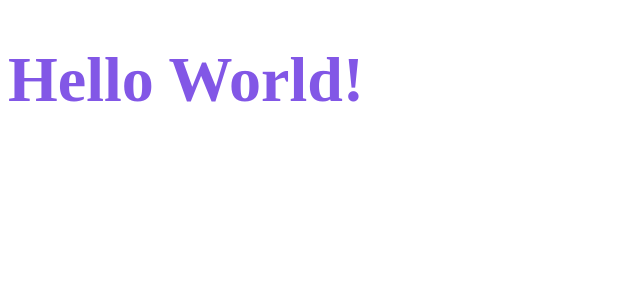
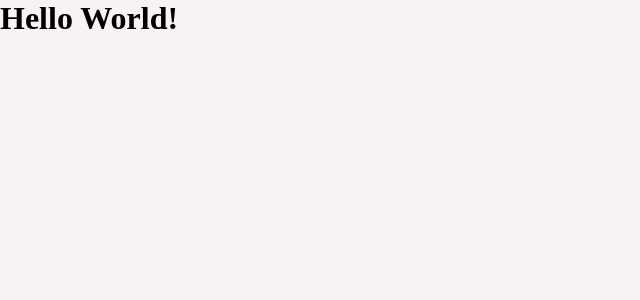
Before and after one commit to fhuffner91/dtmoney, a React (Create React App) app: page / in a window 1280 px wide. Shown: the top 300 px of the page, without its empty margins (0-640 px from the left). Built offline with nearby package versions, Linux system fonts and the light colour scheme.

Commit message:
Global Styles

```diff
--- a/public/index.html
+++ b/public/index.html
@@ -3,6 +3,8 @@
   <head>
     <meta charset="utf-8" />
     <meta name="viewport" content="width=device-width, initial-scale=1" />
+
+    <link rel="shortcut icon" href="favicon.png" type="image/png" />
 
     <title>React App</title>
   </head>
--- a/src/App.tsx
+++ b/src/App.tsx
@@ -1,18 +1,10 @@
-import styled from 'styled-components'
-
-
-const Title = styled.h1`
- font-size:64px;
- color: #8257e6;
-`
-
-
-
+import { GlobalStyle } from "./styles/global";
 
  export function App() {
   return (
     <div className="App">
-      <Title>Hello World!</Title>
+      <h1>Hello World!</h1>
+      <GlobalStyle />
       </div>
   );
 };
--- /dev/null
+++ b/src/styles/global.ts
@@ -0,0 +1,50 @@
+import { createGlobalStyle } from 'styled-components';
+
+export const GlobalStyle = createGlobalStyle `
+    :root {
+        --background: #E5E5E5;
+        --red: #e52e40;
+        --blue:#5429cc;
+
+        --blue-light: #6933ff;
+
+        --text-title: #363f5f;
+        --text-body: #969cb5;
+
+        --background: #f8f2f5;
+        --shape: #ffffff;
+
+    }
+    * {
+        margin: 0;
+        padding: 0;
+        box-sizing: border-box;
+    }
+     html{
+         @media (max-width: 1080px){
+            font-size: 93.75%;
+         }
+         @media (max-width: 720px){
+            font-size: 87.5%;
+         }
+
+     }
+
+
+    body{
+        background: var(--background);
+        -webkit-font-smoothing: antialiased;
+    }
+
+    button {
+        cursor: pointer;
+    }
+
+    [disabled]{
+        opacity:0.6;
+        cursor: not-allowed;
+    }
+
+
+
+`;
```
